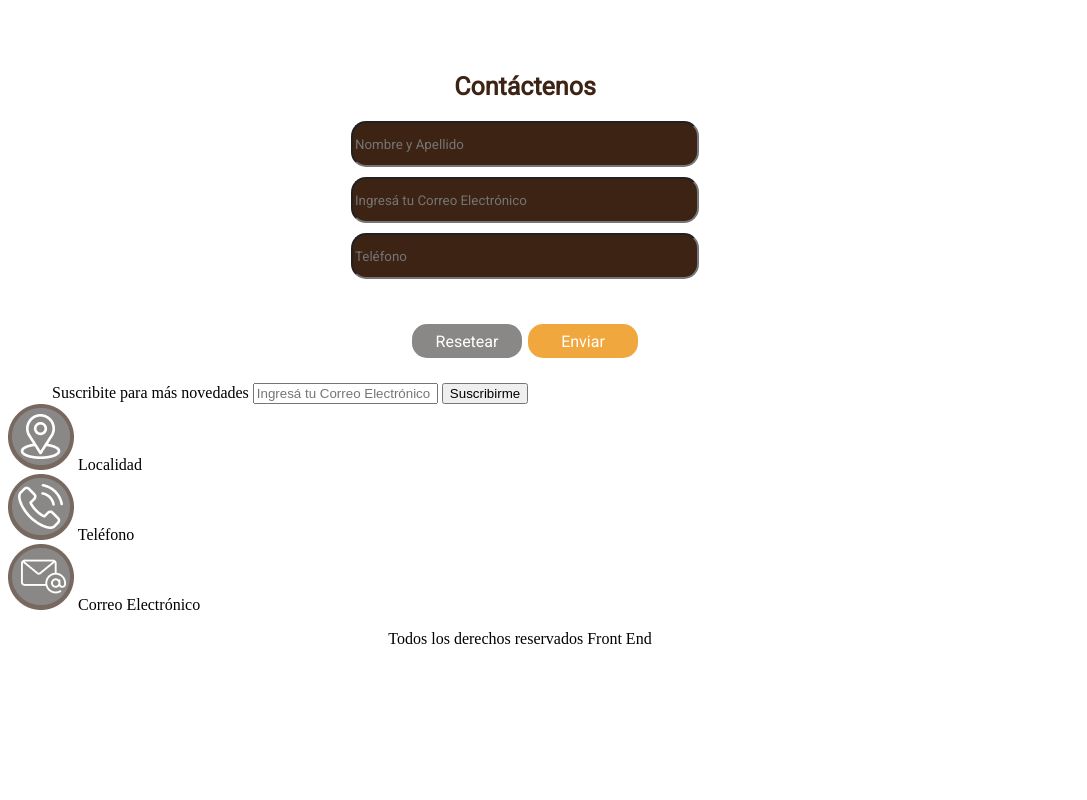
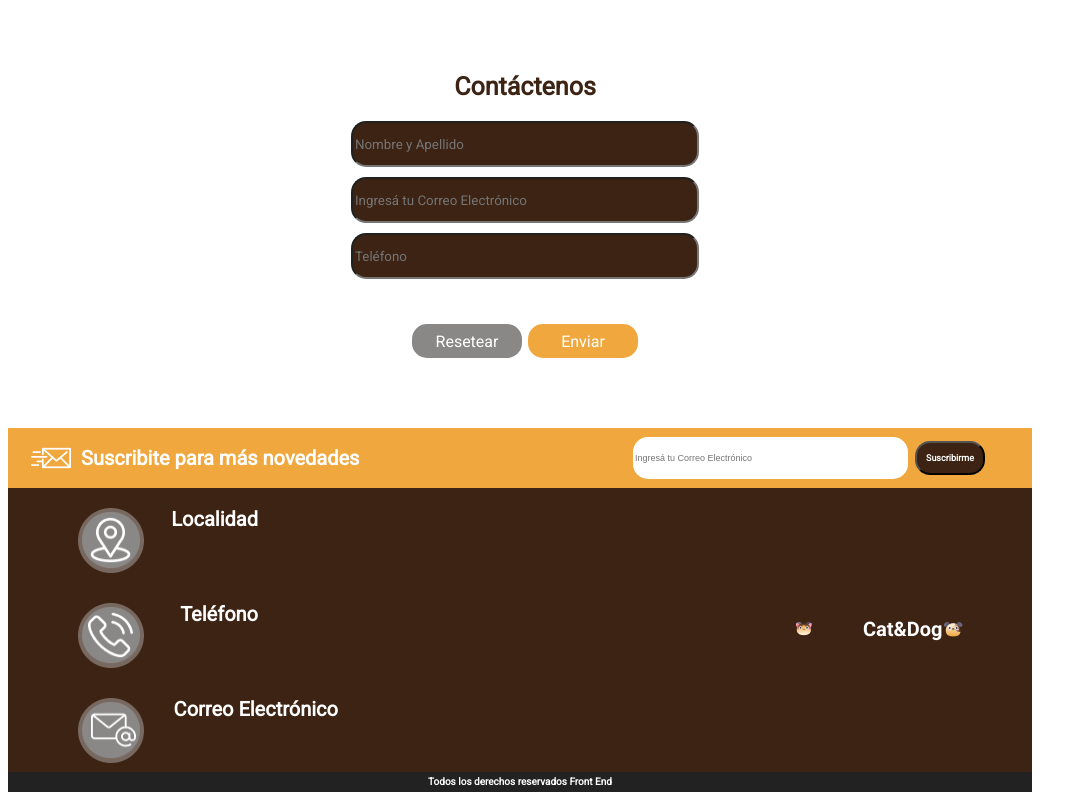
Before and after one commit to nikoam3/Front_End_1, a plain HTML site: page Trabajo Integrador/index.html in a window 1280 px wide. Shown: the part 1051-1851 px from the top of the page, without its empty margins (0-1087 px from the left). Before the commit the page ends 1715 px from the top, so only its background shows below. Drawn offline with Linux system fonts and the light colour scheme; files whose address does not match are found by name.

Commit message:
mejoras en footer

```diff
--- a/Trabajo Integrador/css/style.css
+++ b/Trabajo Integrador/css/style.css
@@ -209,7 +209,6 @@ body main section.cuarta div{
     display: flex;
     flex-direction: row;
 }
-
 body main section.cuarta div button{
     width: 110px;
     height: 34px;
@@ -222,10 +221,93 @@ body main section.cuarta div button{
     border: 0px;
     margin: 40px 3px 0px 3px
 }
-
 body main section.cuarta div button.reset{
     background-color: #8A8787
 }
 body main section.cuarta div button.enviar{
     background-color: #F0A83E;
 }
+body footer section.primer{
+    height: 60px;
+    margin-top: 70px;
+    background-color: #F0A83E;
+    display: flex;
+    flex-direction: row;
+    justify-content: space-between;
+    align-items: center;
+}
+body footer section.primer img{
+    margin-left: 23px;
+}
+body footer section.primer span{
+    position: absolute;
+    margin-left: 73px;
+    font-family: 'Roboto';
+    font-weight: 700;
+    font-size: 20px;
+    line-height: 23px;
+    color: #FFFFFF;
+}
+body footer section.primer input{
+    position: absolute;
+    margin-left: 625px;
+    border: 0px;
+    width: 271px;
+    height: 40px;
+    border-radius: 15px;
+    font-size: 9px;
+    background-color: #FFFFFF;
+    color: #A0A0A0;
+}
+body footer section.primer button{
+    width: 70px;
+    height: 34px;
+    margin-right: 47px;
+    border-radius: 15px;
+    background: #3C2313;
+    font-family: 'Roboto';
+    font-weight: 700;
+    font-size: 9px;
+    line-height: 11px;
+    color: #FFFFFF;
+}
+body footer section.segundo{
+    height: 284px;
+    display: flex;
+    flex-direction: column;
+    justify-content: space-between;
+    background-color: #3C2313;
+}
+body footer section.segundo div{
+    display: flex;
+    width: 180px;
+    height: 65px;
+    justify-content: space-between;
+    margin: 20px 0px 10px 70px;
+}
+body footer section.segundo div.correo{
+    width: 260px;
+}
+body footer section.segundo div span{
+    font-family: 'Roboto';
+    font-weight: 700;
+    font-size: 20px;
+    line-height: 23px;
+    color: #FFFFFF;
+}
+body footer section.segundo img.logo{
+    position: absolute;
+    margin: 130px 0px 0px 788px
+}
+body footer section.tercero{
+    display: flex;
+    justify-content: center;
+    align-items: center;
+    height: 20px;
+    background-color: #222222;
+    font-family: 'Roboto';
+    font-weight: 700;
+    font-size: 10px;
+    line-height: 12px;
+    color: #FFFFFF;
+}
--- a/Trabajo Integrador/index.html
+++ b/Trabajo Integrador/index.html
@@ -85,27 +85,30 @@
     </main>
 
     <footer>
-        <section>
-            <nav>
+        <section class="primer">
                 <img src="img/enviar-correo 1.png" alt="email">
                 <span> Suscribite para más novedades </span>
                 <input type="email" id="email" placeholder="Ingresá tu Correo Electrónico">
                 <button>Suscribirme</button>
-            </nav>
          </section>
-         <section>
+         <section class="segundo">
+             <div>
                 <img src="img/Icono-localidad.png" alt="Localidad">
                 <span> Localidad </span>
-             <br>
+             </div>
+             <div>
                 <img src="img/Icono-telefono.png" alt="teléfono">
                 <span> Teléfono </span>
-             <br>
+             </div>
+             <div class="correo">
                 <img src="img/Icono-email.png" alt="Email">
                 <span> Correo Electrónico </span>
-             <br>
+             </div>
+
+             <img class="logo" src="img/Logo.png" alt="Logo">
              </section>
-         <section>
-             <p align="center">Todos los derechos reservados Front End</p>
+         <section class="tercero">
+             <p>Todos los derechos reservados Front End</p>
          </section>
     </footer>
 </body>
```
Lines whose indentation alone changed are shown as unchanged.
